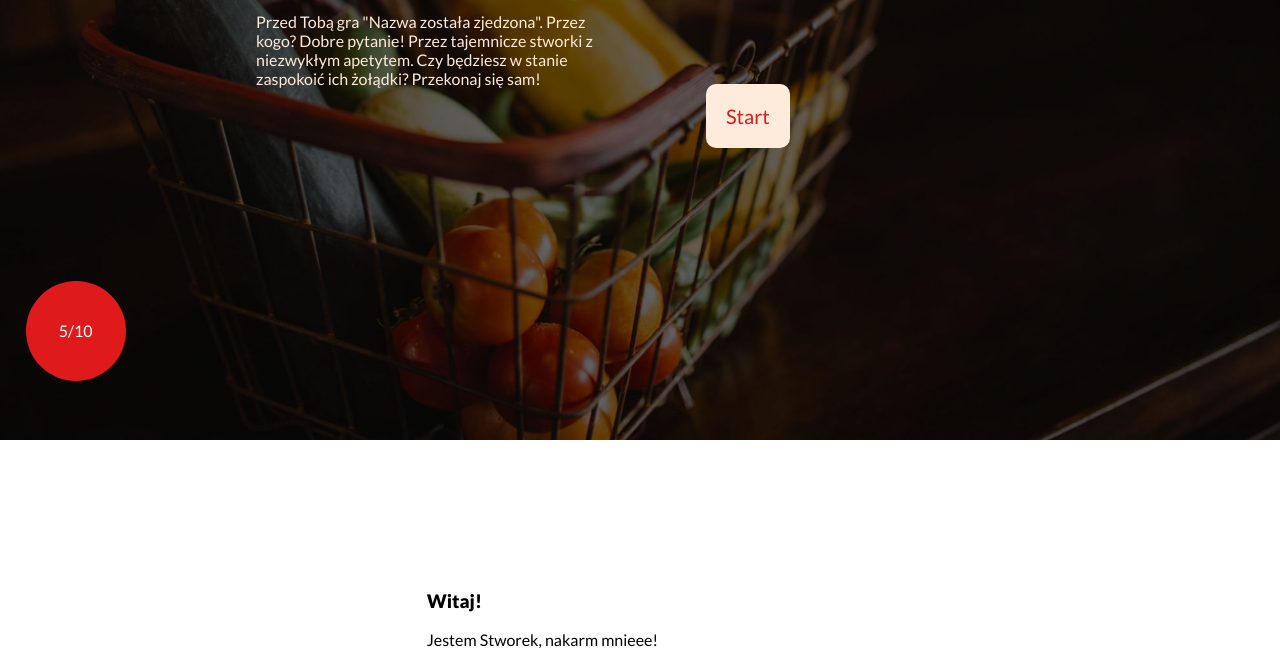
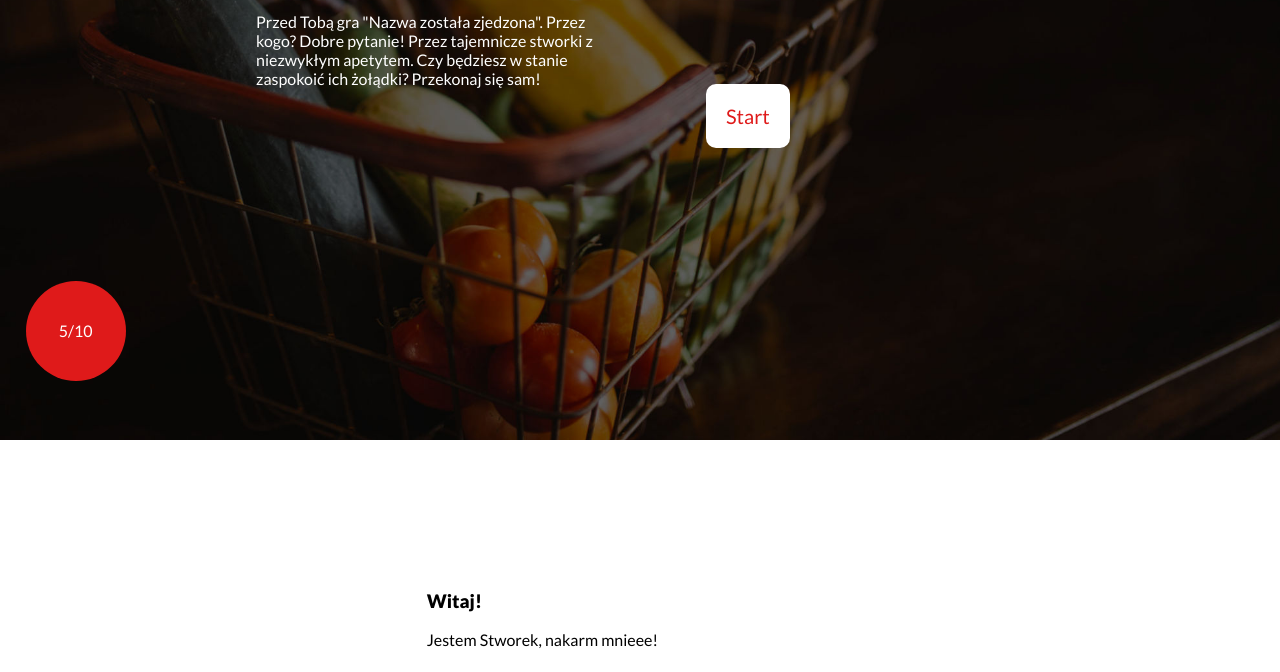
Before and after one commit to akai-org/zdrowieton2017, a website: page app/index.html in a window 1280 px wide. Shown: the part 359-1031 px from the top of the page. Drawn offline with nearby package versions, Linux system fonts and the light colour scheme; files that its build step writes are made by us from their sources; files whose address does not match are found by name.

Commit message:
change 1 color

```diff
--- a/app/stylesheets/main.scss
+++ b/app/stylesheets/main.scss
@@ -1,4 +1,4 @@
-$light: #ffebdb;
+$light: #fff;
 $dark: #7a7774;
 $kcal: #81cfff;
 $protein: #98da4e;
```
